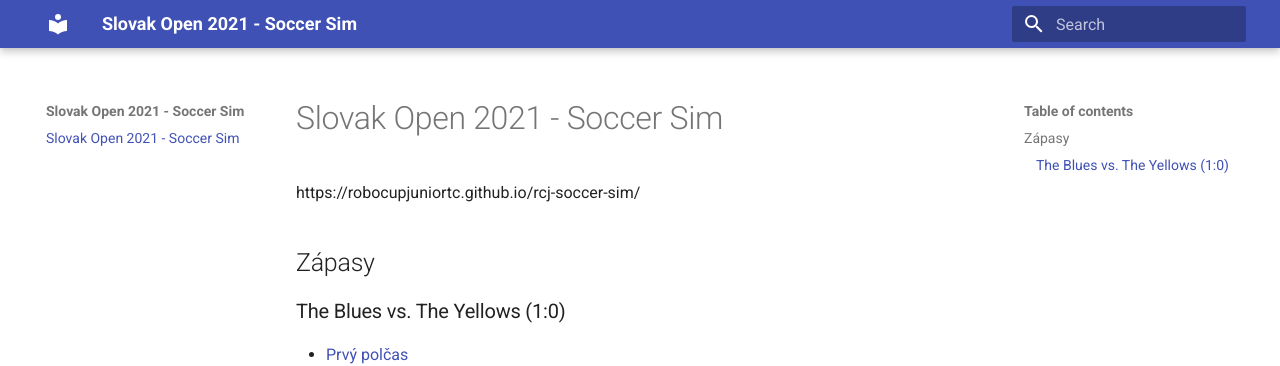
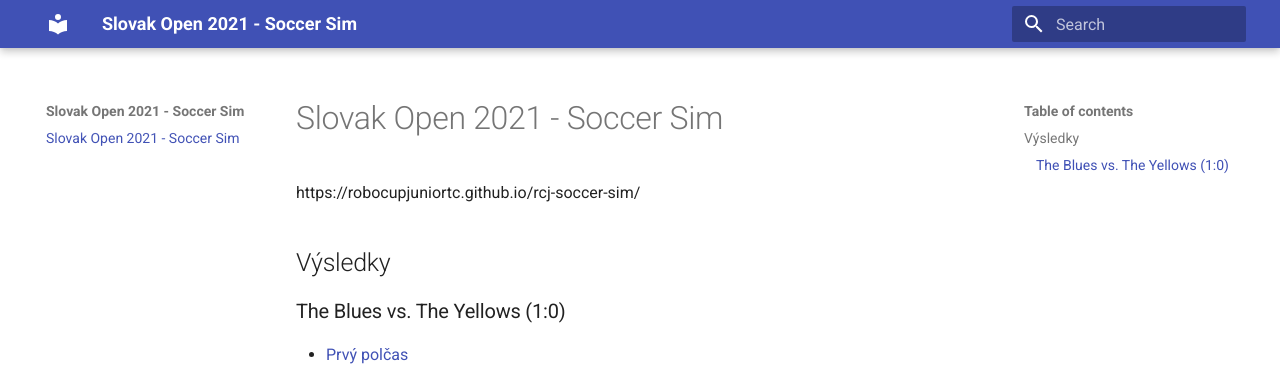
Before and after one commit to RoboCup-Junior-Slovensko/soccer-sim-2021, an MkDocs documentation site: the page built from docs/index.md, in a window 1280 px wide. Shown: the top 366 px of the page. Built offline with MkDocs 1.6.1 and Material for MkDocs 9.7.7, drawn with Linux system fonts in a browser that asks for light colours.

Commit message:
fix: Update heading
Signed-off-by: mr.Shu <mr@shu.io>

```diff
--- a/docs/index.md
+++ b/docs/index.md
@@ -2,7 +2,7 @@
 
 https://robocupjuniortc.github.io/rcj-soccer-sim/
 
-## Zápasy
+## Výsledky
 
 ### The Blues vs. The Yellows (1:0)
 - [Prvý polčas](out/1_-_1_-_The_Blues_vs_The_Yellows-20210504T194434.html)
```
